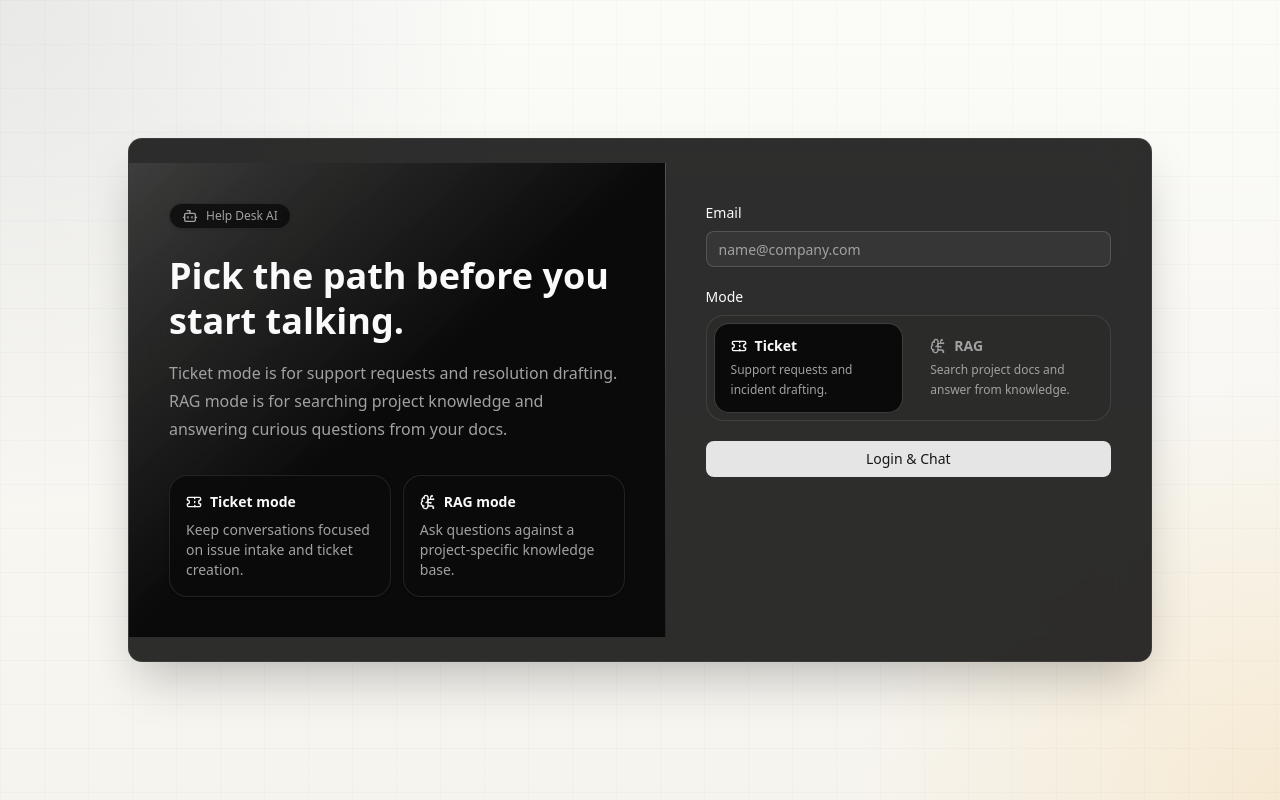
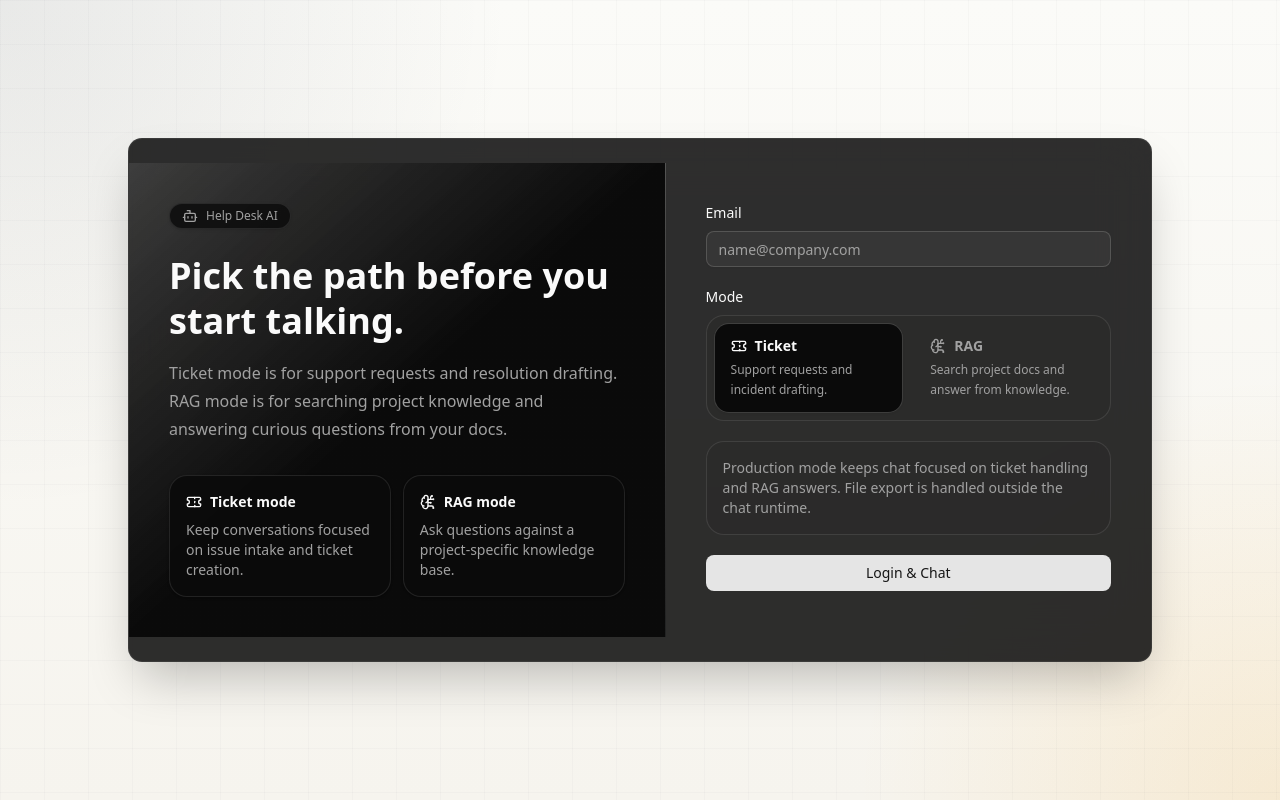
Before and after one commit to Prateek-web-boot/helpdesk-AI-frontend, a React (Vite) app: page / in a window 1280 px wide. Built offline with nearby package versions, Linux system fonts and the light colour scheme.

Commit message:
Improved user UX

```diff
--- a/src/pages/Chat.jsx
+++ b/src/pages/Chat.jsx
@@ -270,6 +270,9 @@ function Chat() {
                                     <span className="text-green-500">Online</span>
                                 )}
                             </div>
+                            <div className="text-[11px] text-muted-foreground">
+                                RAG and ticket tools only
+                            </div>
                         </div>
                     </div>
                     <div className="flex items-center gap-2">
--- a/src/pages/Home.jsx
+++ b/src/pages/Home.jsx
@@ -171,6 +171,10 @@ function Home() {
                                     </div>
                                 </div>
 
+                                <div className="rounded-2xl border bg-muted/30 p-4 text-sm text-muted-foreground">
+                                    Production mode keeps chat focused on ticket handling and RAG answers. File export is handled outside the chat runtime.
+                                </div>
+
                                 {mode === CHAT_MODES.RAG && (
                                     <div>
                                         <div className="mb-2 flex items-center justify-between gap-3">
```
